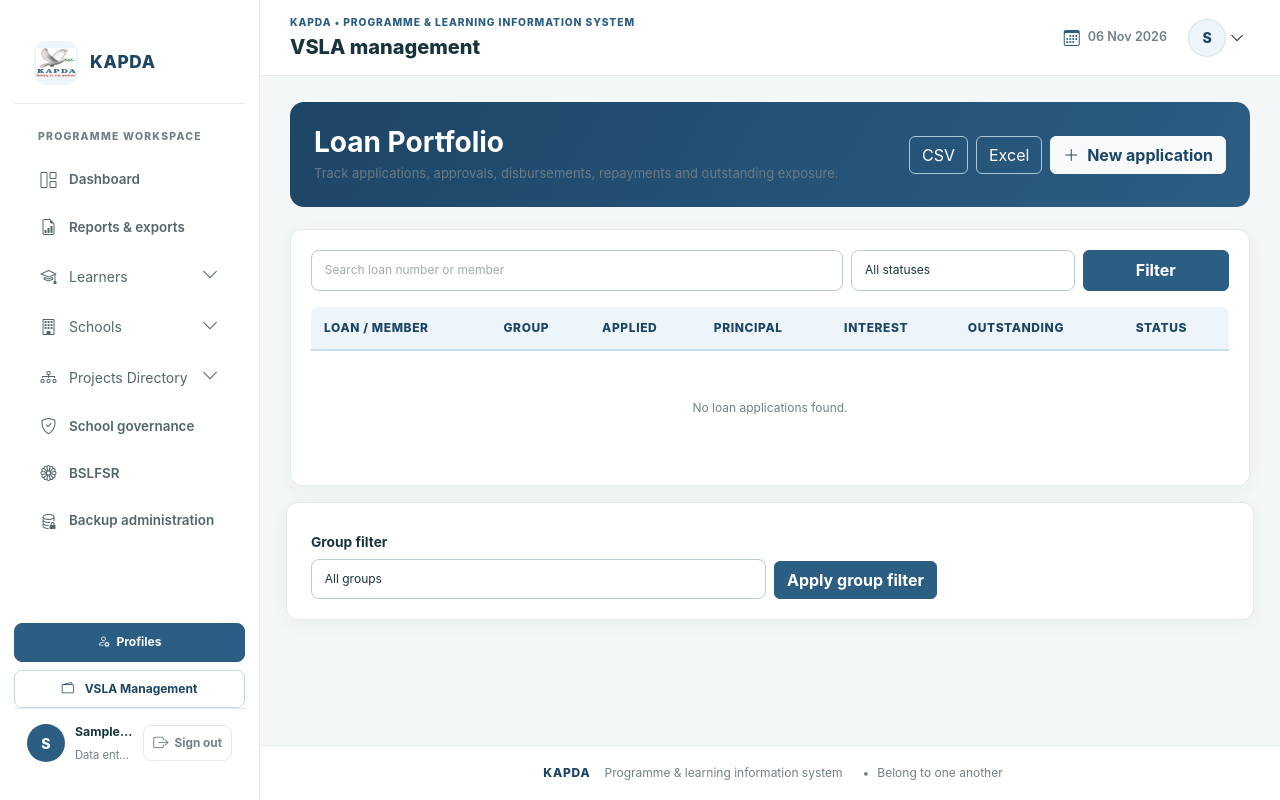
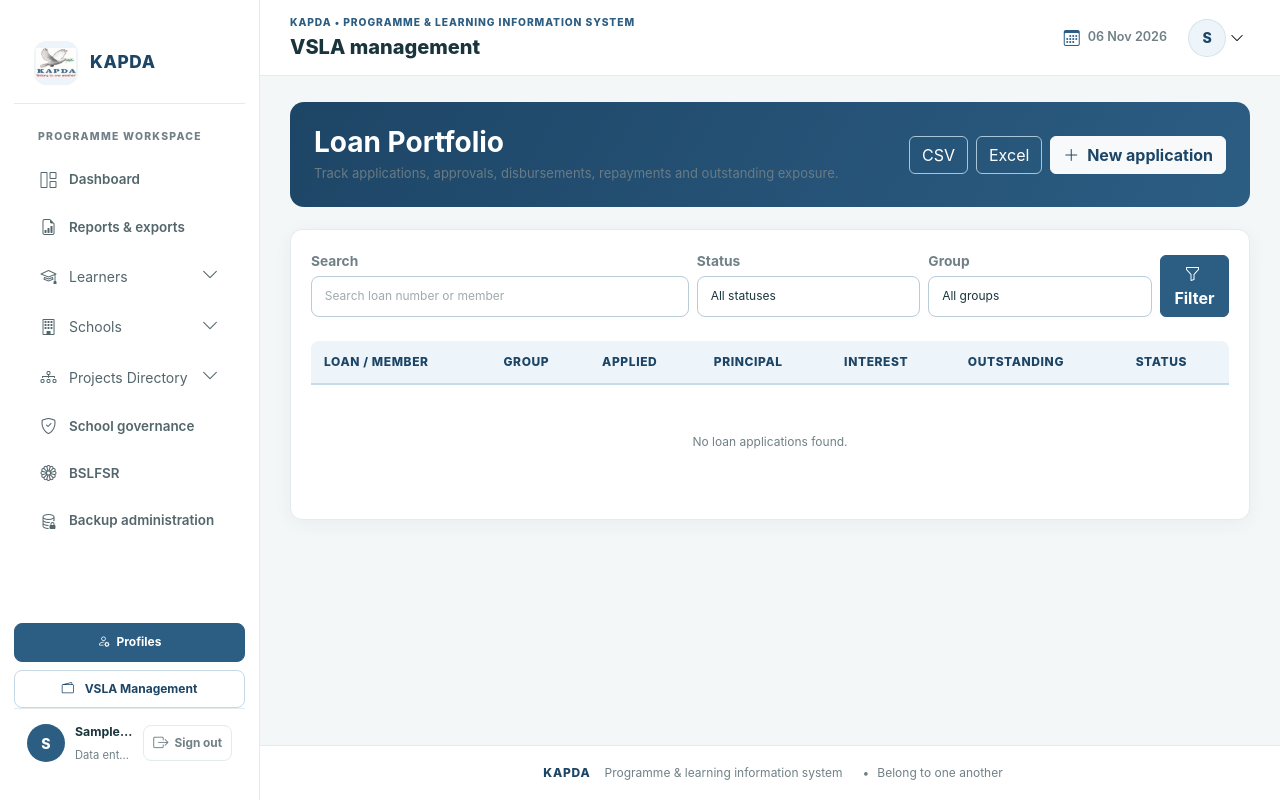
Before and after one commit to Akpanebong/kapda, a Django app: page /vsla/loans/ in a window 1280 px wide. Run offline with Django 5.2, Linux system fonts and the light colour scheme; the visitor is signed in with stand-in values (Sample User, id 1); data comes from the database, SQL or seed files in the repository; data that the repository does not hold is empty; parts of the project's set-up code (start-up, migrations or seed data) failed here and were passed over.

Commit message:
unite loan portfolio filters

```diff
--- a/vsla_app/vsla/templates/vsla/loan_list.html
+++ b/vsla_app/vsla/templates/vsla/loan_list.html
@@ -2,7 +2,6 @@
 {% load humanize %}
 {% block vsla_content %}
 <div class="page-intro d-flex justify-content-between align-items-center flex-wrap gap-3"><div><h2 class="h3 fw-bold mb-1">Loan Portfolio</h2><p>Track applications, approvals, disbursements, repayments and outstanding exposure.</p></div><div class="d-flex gap-2"><a class="btn btn-outline-secondary" href="{% url 'vsla:export_csv' 'loans' %}{% if filter_query %}?{{ filter_query }}{% endif %}">CSV</a><a class="btn btn-outline-secondary" href="{% url 'vsla:export_xlsx' 'loans' %}{% if filter_query %}?{{ filter_query }}{% endif %}">Excel</a><a class="btn btn-light" href="{% url 'vsla:loan_create' %}"><i class="bi bi-plus-lg me-1"></i> New application</a></div></div>
-<div class="panel"><form method="get" class="row g-2 mb-3"><div class="col-md-7"><input class="form-control" name="q" value="{{ q }}" placeholder="Search loan number or member"></div><div class="col-md-3"><select class="form-select" name="status"><option value="">All statuses</option>{% for value,label in statuses %}<option value="{{ value }}" {% if selected_status == value %}selected{% endif %}>{{ label }}</option>{% endfor %}</select></div><div class="col-md-2 d-grid"><button class="btn btn-vsla">Filter</button></div></form>
+<div class="panel"><form method="get" class="row g-2 mb-4 align-items-end"><div class="col-md-5"><label class="form-label small text-muted mb-1" for="loan-search">Search</label><input id="loan-search" class="form-control" name="q" value="{{ q }}" placeholder="Search loan number or member"></div><div class="col-md-3"><label class="form-label small text-muted mb-1" for="loan-status">Status</label><select id="loan-status" class="form-select" name="status"><option value="">All statuses</option>{% for value,label in statuses %}<option value="{{ value }}" {% if selected_status == value %}selected{% endif %}>{{ label }}</option>{% endfor %}</select></div><div class="col-md-3"><label class="form-label small text-muted mb-1" for="loan-group">Group</label><select id="loan-group" class="form-select" name="group"><option value="">All groups</option>{% for group in groups %}<option value="{{ group.pk }}" {% if selected_group == group.pk|stringformat:"s" %}selected{% endif %}>{{ group.name }}</option>{% endfor %}</select></div><div class="col-md-1 d-grid"><button class="btn btn-vsla" type="submit"><i class="bi bi-funnel me-1"></i>Filter</button></div></form>
 <div class="table-responsive"><table class="table table-hover"><thead><tr><th>Loan / member</th><th>Group</th><th>Applied</th><th>Principal</th><th>Interest</th><th>Outstanding</th><th>Status</th></tr></thead><tbody>{% for loan in loans %}<tr><td><a href="{% url 'vsla:loan_detail' loan.pk %}" class="fw-bold text-decoration-none">{{ loan.loan_no }}</a><small class="d-block text-muted">{{ loan.member.full_name }}</small></td><td>{{ loan.group.name }}</td><td>{{ loan.application_date|date:"d M Y" }}</td><td>UGX {{ loan.principal|floatformat:0|intcomma }}</td><td>{{ loan.interest_rate }}%</td><td>UGX {{ loan.outstanding_balance|floatformat:0|intcomma }}</td><td><span class="status-pill status-{{ loan.status }}">{{ loan.get_status_display }}</span></td></tr>{% empty %}<tr><td colspan="7" class="text-center text-muted py-5">No loan applications found.</td></tr>{% endfor %}</tbody></table></div></div>
-<form method="get" class="panel mt-3 row g-2"><div class="col-md-6"><label class="form-label">Group filter</label><select class="form-select" name="group"><option value="">All groups</option>{% for group in groups %}<option value="{{ group.pk }}" {% if selected_group == group.pk|stringformat:"s" %}selected{% endif %}>{{ group.name }}</option>{% endfor %}</select></div><div class="col-md-3 align-self-end"><button class="btn btn-vsla">Apply group filter</button></div></form>
 {% endblock %}
```
